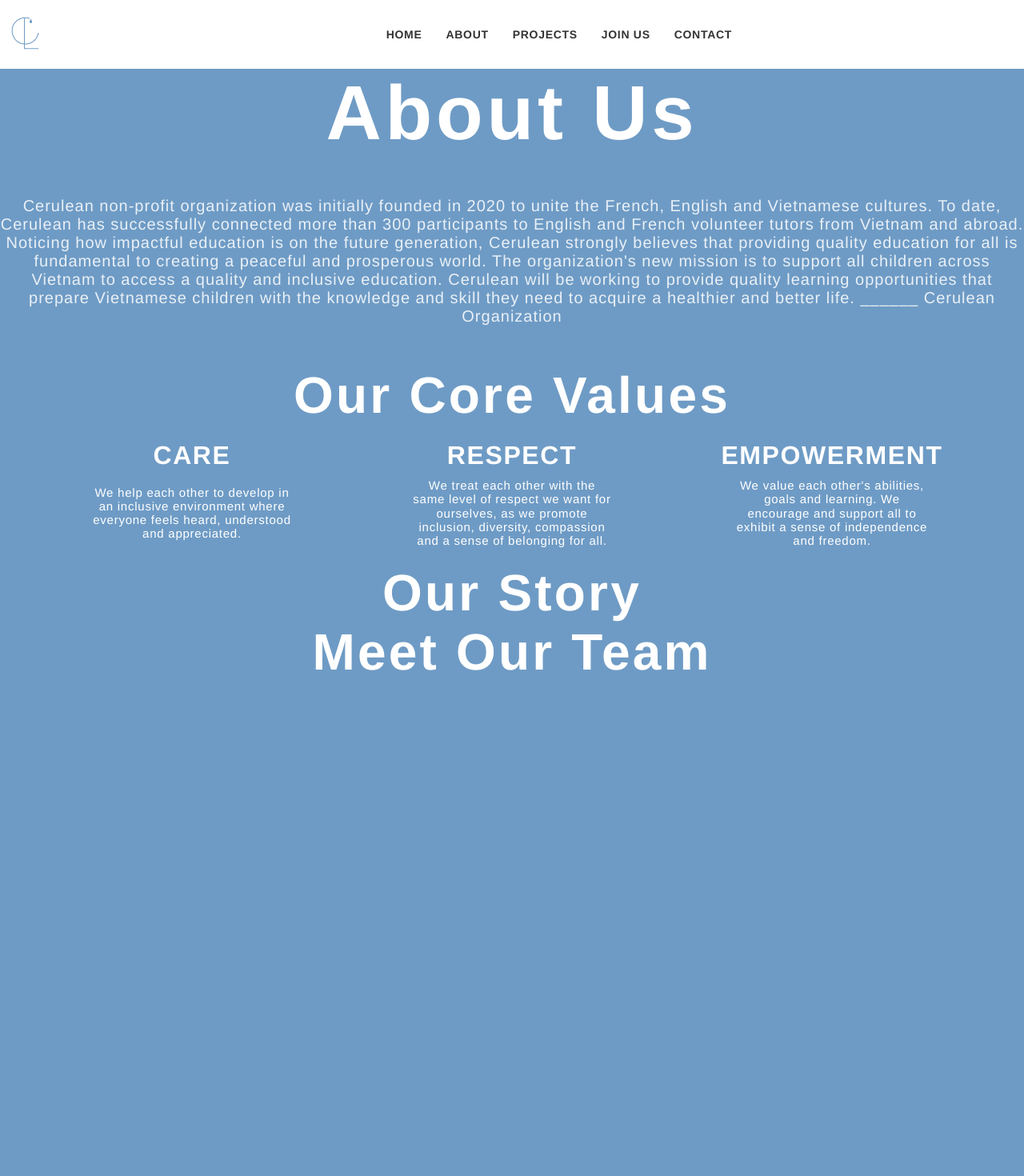
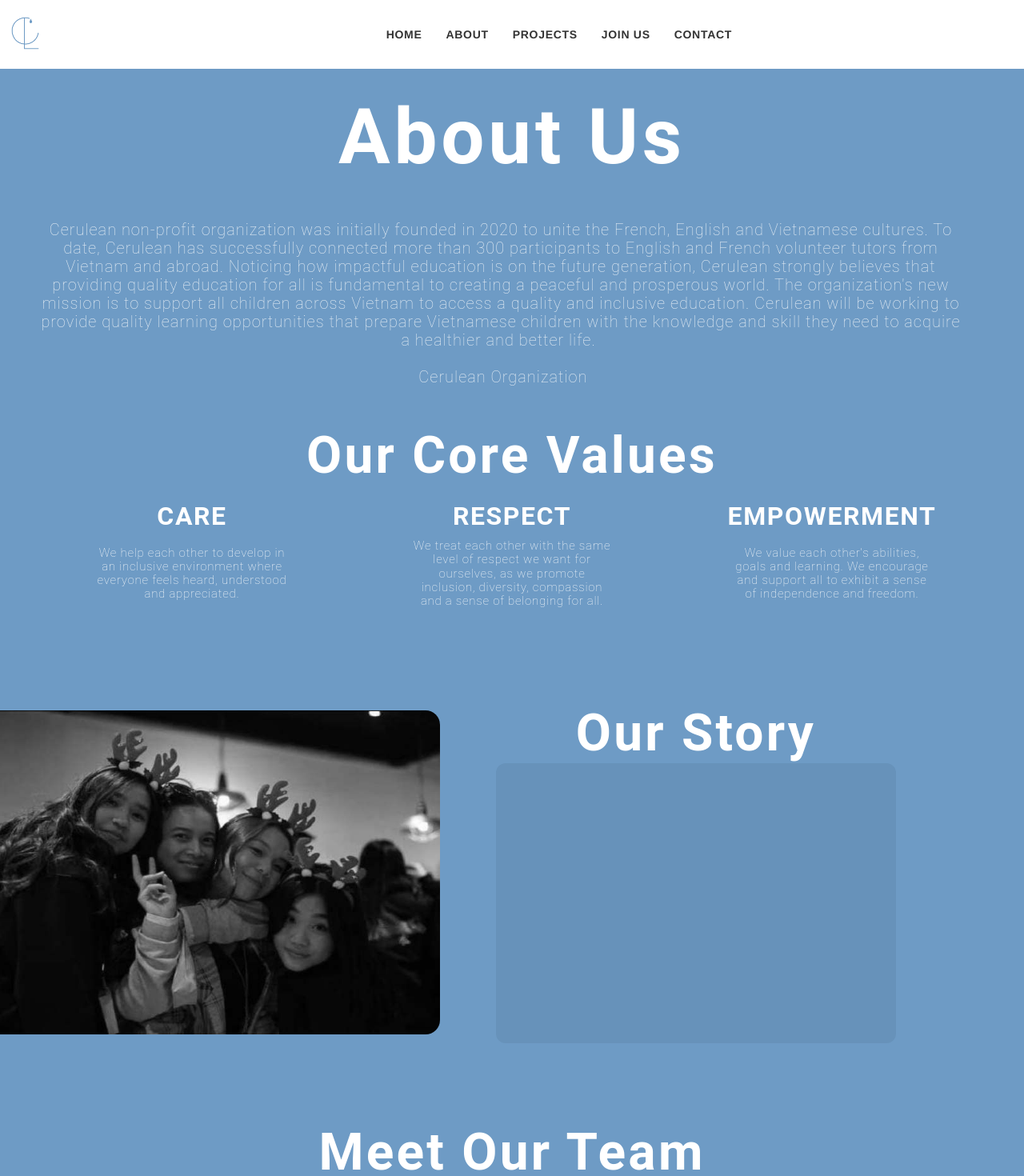
Before and after one commit to patfire12345/cerulean, a Next.js app: page /about in a window 1280 px wide. Shown: the top 1470 px of the page at 80% size. Before the commit the page ends 852 px from the top, so only its background shows below. Built offline with nearby package versions, Linux system fonts and the light colour scheme.

Commit message:
<feature> Added Our Story component to About page

```diff
--- a/components/data.js
+++ b/components/data.js
@@ -11,7 +11,7 @@ export const data = {
   },
   about: {
     aboutUs:
-      "Cerulean non-profit organization was initially founded in 2020 to unite the French, English and Vietnamese cultures. To date, Cerulean has successfully connected more than 300 participants to English and French volunteer tutors from Vietnam and abroad. Noticing how impactful education is on the future generation, Cerulean strongly believes that providing quality education for all is fundamental to creating a peaceful and prosperous world. The organization's new mission is to support all children across Vietnam to access a quality and inclusive education. Cerulean will be working to provide quality learning opportunities that prepare Vietnamese children with the knowledge and skill they need to acquire a healthier and better life. ______ Cerulean Organization",
+      "Cerulean non-profit organization was initially founded in 2020 to unite the French, English and Vietnamese cultures. To date, Cerulean has successfully connected more than 300 participants to English and French volunteer tutors from Vietnam and abroad. Noticing how impactful education is on the future generation, Cerulean strongly believes that providing quality education for all is fundamental to creating a peaceful and prosperous world. The organization's new mission is to support all children across Vietnam to access a quality and inclusive education. Cerulean will be working to provide quality learning opportunities that prepare Vietnamese children with the knowledge and skill they need to acquire a healthier and better life. \n \n Cerulean Organization",
     subtitles: {
       core: "Our Core Values",
       story: "Our Story",
--- a/pages/about.js
+++ b/pages/about.js
@@ -1,4 +1,5 @@
 import Head from "next/head";
+import Image from "next/image";
 import { data } from "../components/data.js";
 import AboutCSS from "../styles/About.module.css";
 
@@ -25,7 +26,24 @@ const About = () => {
             })}
           </div>
         </div>
-        <div className={AboutCSS.subtitle}>{data.about.subtitles.story}</div>
+        <div className={AboutCSS.storycontainer}>
+          <div>
+            <Image
+              src="/about_img.jpg"
+              alt="story"
+              height={405}
+              width={570}
+              quality={100}
+              className={AboutCSS.storyimage}
+            />
+          </div>
+          <div>
+            <div className={AboutCSS.subtitle}>
+              {data.about.subtitles.story}
+            </div>
+            <div className={AboutCSS.storydescription} />
+          </div>
+        </div>
         <div className={AboutCSS.subtitle}>{data.about.subtitles.team}</div>
       </div>
     </>
--- a/styles/About.module.css
+++ b/styles/About.module.css
@@ -5,6 +5,8 @@
     font-size: 96px;
     line-height: 110px;
     letter-spacing: 0.05em;
+
+    padding-top: 30px;
 }
 
 .subtitle {
@@ -22,14 +24,16 @@
     justify-content: center;
     text-align: center;
     font-size: 20px;
-    font-weight: 300;
+    font-weight: 100;
     line-height: 23px;
     letter-spacing: 0.05em;
 
-    width: 100vw;
-    margin: 50px 0;
+    width: 90vw;
+    margin: 50px;
 
-    color: #FFFFFFD9
+    color: #FFFFFFD9;
+
+    white-space: pre-wrap;
 }
 
 .valuecontainer {
@@ -61,9 +65,34 @@
     justify-content: center;
     text-align: center;
 
-    font-weight: 300;
+    font-weight: 100;
     font-size: 15px;
     line-height: 17.25px;
     letter-spacing: 0.05em;
 
 }
+
+.storycontainer {
+    display: flex;
+    align-items: center;
+    justify-content: flex-start;
+    text-align: center;
+
+    padding: 100px 0;
+}
+
+.storyimage {
+    position: relative;
+
+    left: -20px;
+
+    border-radius: 18px;
+    margin-right: 50px;
+}
+
+.storydescription {
+    height: 350px;
+    width: 500px;
+    background-color: #6792BA;
+    border-radius: 12px;
+}
--- a/styles/globals.css
+++ b/styles/globals.css
@@ -4,7 +4,7 @@ body {
   margin: 0;
   background:#6E9BC5;
   color: #ffffff;
-  font-family: Helvetica;
+  font-family: Roboto;
   font-weight: 700;
 
   overflow-x: hidden;
```
